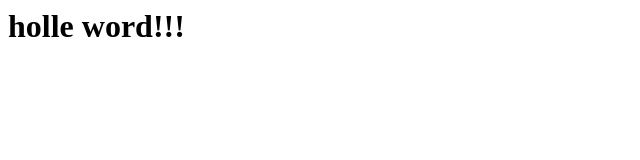
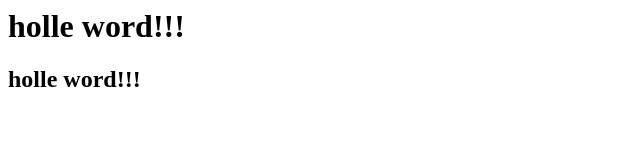
Before and after one commit to FlyLizq/Meto, a plain HTML site: page index.html in a window 1280 px wide. Shown: the whole page, without its empty margins (0-640 px from the left). Drawn offline with Linux system fonts and the light colour scheme.

Commit message:
idnex.html 提交

```diff
--- a/index.html
+++ b/index.html
@@ -4,6 +4,9 @@
 		<h1>
 			holle  word!!!
 		</h1>
+		<h2>
+			holle  word!!!
+		</h2>
 	</body>
 
 </html>
```
